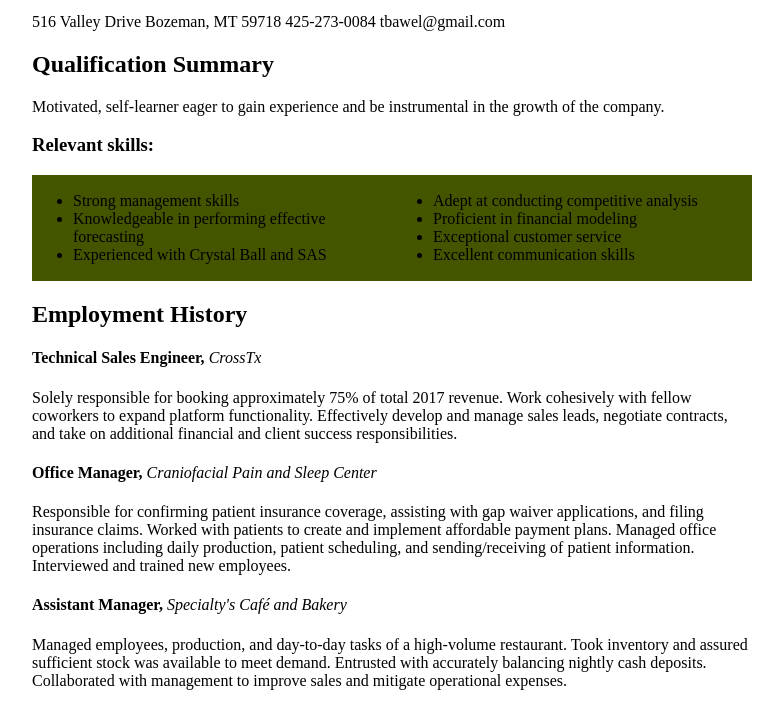
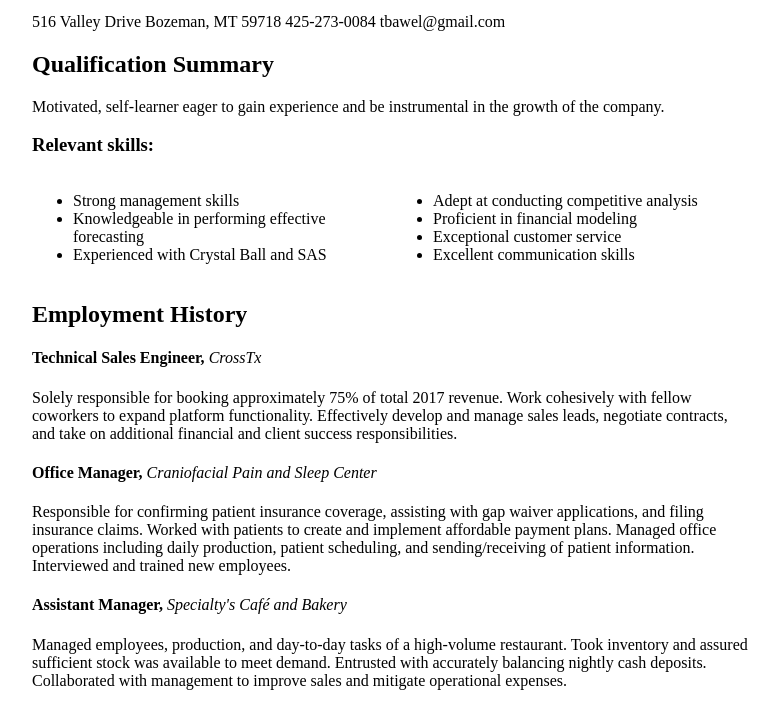
Before and after one commit to tbawel/tbawel.github.io, a plain HTML site: page index.html in a window 1280 px wide. Shown: the part 88-795 px from the top of the page, without its empty margins (248-1031 px from the left). Drawn offline with Linux system fonts and the light colour scheme.

Commit message:
column color delete

```diff
--- a/index.html
+++ b/index.html
@@ -23,7 +23,6 @@
     float: left;
     width: 50%;
     padding: 1px;
-    background: #450
   }
 
   /* Clear floats after the columns */
```
